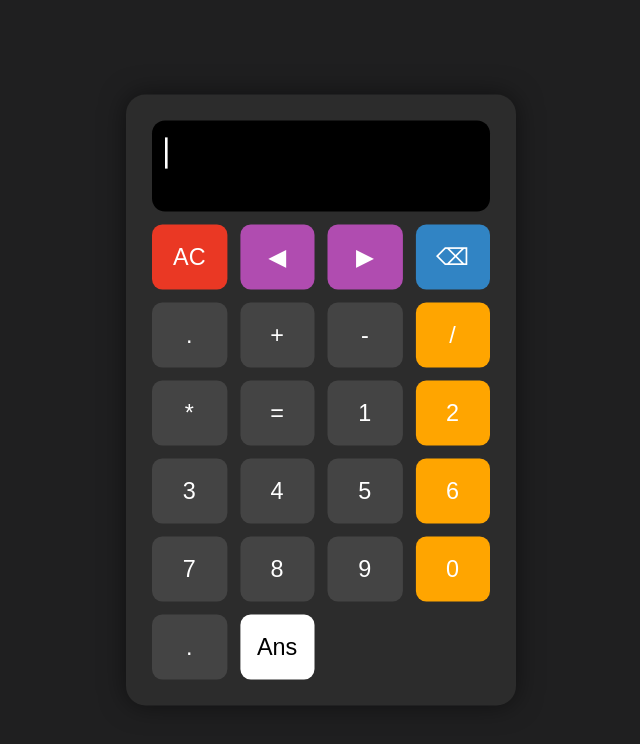
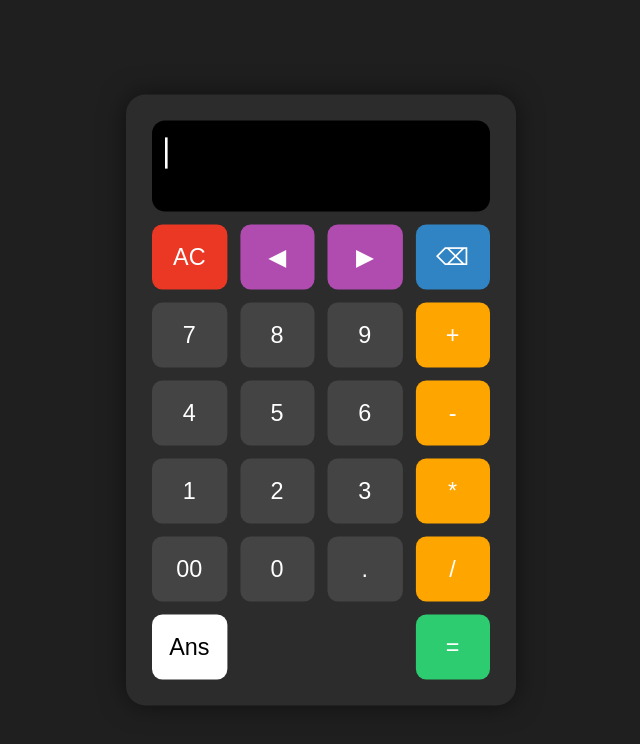
Before and after one commit to spectrum122807-create/Calculator, a plain HTML site: page index.html in a window 1280 px wide. Shown: the whole page, without its empty margins (319-959 px from the left). Drawn offline with Linux system fonts and the light colour scheme.

Commit message:
Update index.html

```diff
--- a/index.html
+++ b/index.html
@@ -11,34 +11,36 @@
 <body>
     <div id="calsi">
 
-            <div id="display" tabindex="0"></div>
+        <div id="display"></div>
         <div class="button">
             <button>AC</button>
             <button data-value="left">◀</button>
             <button data-value="right">▶</button>
             <button>⌫</button>
-                <button>.</button>
-                <button>+</button>
 
-                <button>-</button>
-                <button>/</button>
-                <button>*</button>
 
-                <button>=</button>
+            <button>7</button>
+            <button>8</button>
+            <button>9</button>
+            <button class="op">+</button>
+
+            <button>4</button>
+            <button>5</button>
+            <button>6</button>
+            <button class="op">-</button>
 
             <button>1</button>
             <button>2</button>
             <button>3</button>
-                <button>4</button>
-                <button>5</button>
-                <button>6</button>
-                <button>7</button>
-                <button>8</button>
-                <button>9</button>
+            <button class="op">*</button>
+            <button>00</button>
             <button>0</button>
             <button>.</button>
+
+            <button class="op">/</button>
+
             <button class="ans">Ans</button>
-
+            <button class="op">=</button>
 
         </div>
 
```
Lines whose indentation alone changed are shown as unchanged.
